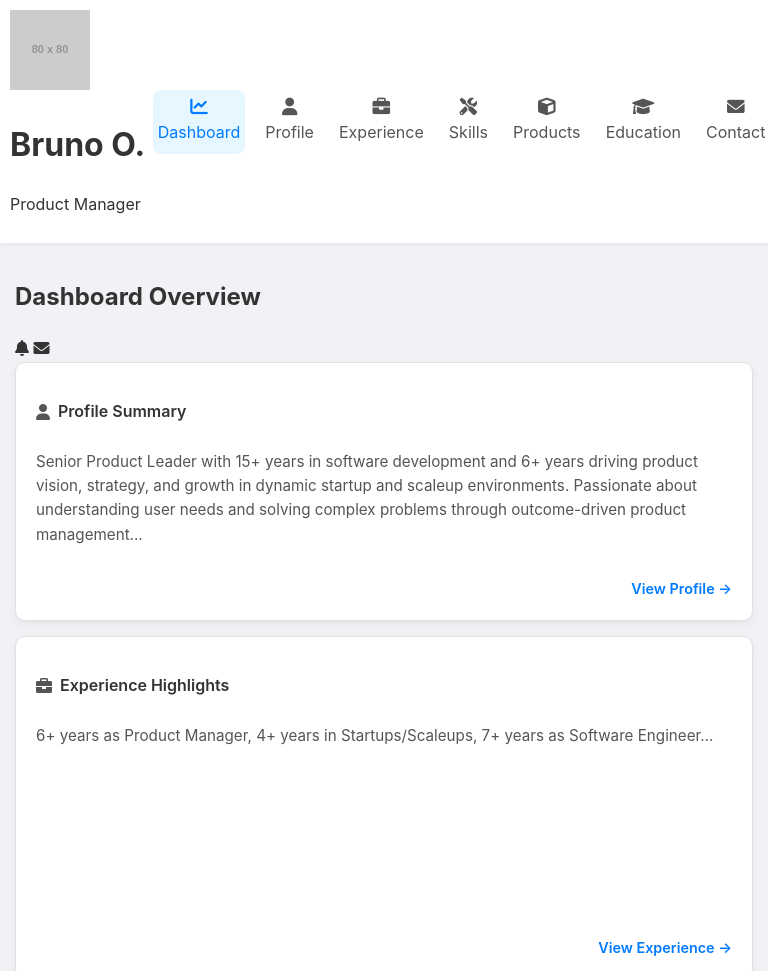
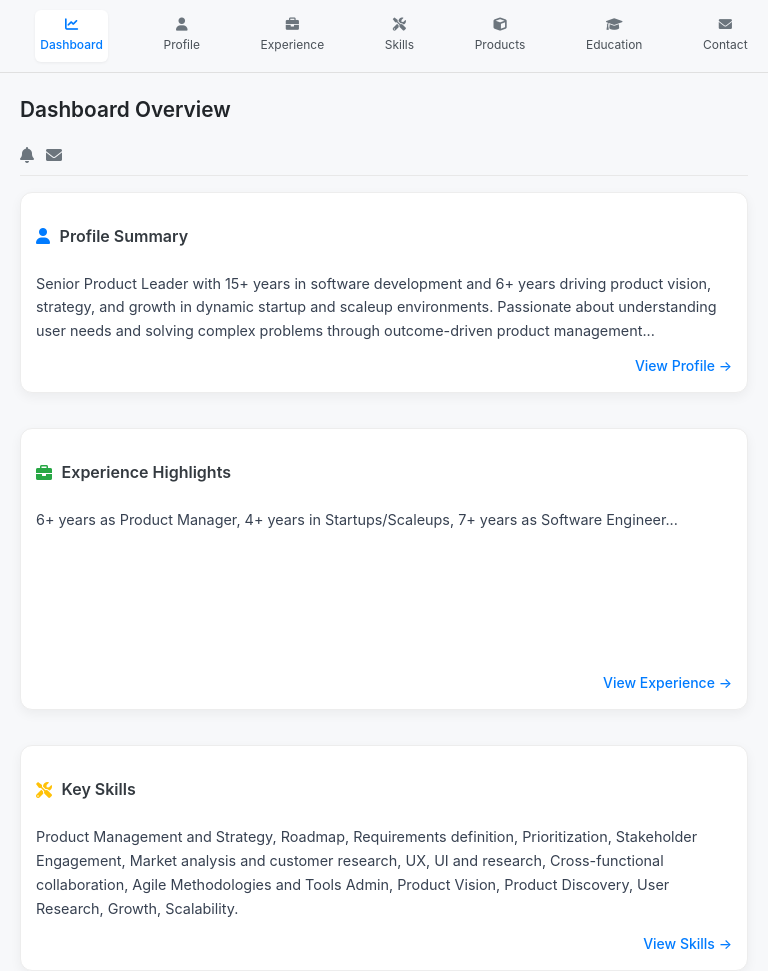
Before and after one commit to bruno-oliveira-io/Bruno.cv, a plain HTML site: page index.html in a window 768 px wide. Shown: the top 971 px of the page. Drawn offline with nearby package versions, Linux system fonts and the light colour scheme; placeholder pictures from the web are drawn by us; a script that the page names is missing.

Commit message:
Update style.css

```diff
--- a/style.css
+++ b/style.css
@@ -1,251 +1,397 @@
-        /* Custom styles for a modern minimalist look inspired by Lightyear dashboard */
+/* style.css */
+/* Baseado na imagem image_b2e711.png e pedido do utilizador */
+
 body {
-            font-family: 'Inter', sans-serif;
+    font-family: 'Inter', -apple-system, BlinkMacSystemFont, "Segoe UI", Roboto, Helvetica, Arial, sans-serif, "Apple Color Emoji", "Segoe UI Emoji", "Segoe UI Symbol";
     line-height: 1.6;
-            color: #333;
-            background-color: #f0f2f5; /* Very light gray background */
+    color: #333333; /* Cor do texto principal */
+    background-color: #F7F8FA; /* Fundo geral da página (cinza muito claro) */
     margin: 0;
     padding: 0;
-            display: flex; /* Use flexbox for main layout */
-            min-height: 100vh; /* Full viewport height */
+    display: flex;
+    min-height: 100vh;
+    overflow: hidden; /* Evita scroll no body quando o conteúdo principal tem scroll */
 }
+
 .sidebar {
-            width: 220px; /* Slightly wider sidebar */
-            background-color: #ffffff; /* White background for sidebar */
-            box-shadow: 2px 0 15px rgba(0, 0, 0, 0.05); /* Softer, wider shadow */
-            padding: 20px;
-            flex-shrink: 0; /* Prevent sidebar from shrinking */
+    width: 240px; /* Largura do sidebar */
+    background-color: #F7F8FA; /* Mesma cor do fundo da página */
+    padding: 25px 15px;
+    flex-shrink: 0; /* Impede que o sidebar encolha */
+    overflow-y: auto; /* Scroll no sidebar se o conteúdo for longo */
+    border-right: 1px solid #E8E8E8; /* Linha separadora subtil */
 }
+
+.profile-summary-sidebar {
+    text-align: center;
+    margin-bottom: 2rem; /* Espaço abaixo do sumário do perfil */
+}
+
+.profile-image {
+    width: 70px; /* Tamanho da imagem de perfil */
+    height: 70px;
+    object-fit: cover;
+    border-radius: 50%; /* Imagem redonda */
+    margin: 0 auto 0.75rem auto; /* Centraliza e adiciona margem inferior */
+    border: 2px solid #FFFFFF; /* Borda branca, destaca-se no fundo cinza */
+    box-shadow: 0 1px 4px rgba(0,0,0,0.08);
+}
+
+.profile-summary-sidebar h1 {
+    color: #212529; /* Cor do nome */
+    font-weight: 600; /* Peso da fonte do nome */
+    font-size: 1.125rem; /* Tamanho da fonte do nome */
+    margin-bottom: 0.25rem;
+}
+
+.profile-summary-sidebar p {
+    color: #6c757d; /* Cor do subtítulo (Product Manager) */
+    font-size: 0.875rem; /* Tamanho do subtítulo */
+}
+
 .sidebar-nav a {
-            display: flex; /* Align icon and text */
-            align-items: center; /* Vertically center */
-            padding: 12px 15px; /* Increased padding */
-            margin-bottom: 8px;
-            color: #555; /* Default text color */
+    display: flex;
+    align-items: center;
+    padding: 10px 18px; /* Espaçamento interno dos links */
+    margin-bottom: 6px; /* Espaço entre links */
+    color: #495057; /* Cor do texto dos links */
     text-decoration: none;
-            border-radius: 8px; /* More rounded corners */
-            transition: background-color 0.2s ease, color 0.2s ease; /* Smooth transitions */
+    border-radius: 6px; /* Cantos arredondados dos links */
+    transition: background-color 0.2s ease, color 0.2s ease;
+    font-size: 0.95em; /* Tamanho da fonte dos links */
 }
+
 .sidebar-nav a i {
-            margin-right: 12px; /* Increased space between icon and text */
-            font-size: 1.1em;
+    margin-right: 12px; /* Espaço entre ícone e texto */
+    width: 20px; /* Largura fixa para alinhar ícones */
+    text-align: center;
+    color: #6c757d; /* Cor dos ícones */
+    font-size: 1.05rem; /* Tamanho dos ícones */
 }
-        .sidebar-nav a:hover,
+
+.sidebar-nav a:hover {
+    background-color: #E9ECEF; /* Fundo do link no hover (cinza mais escuro) */
+    color: #212529; /* Cor do texto do link no hover */
+}
+
 .sidebar-nav a.active {
-            background-color: #e6f7ff; /* Very light blue on hover/active */
-            color: #007bff; /* Primary blue accent color */
+    background-color: #FFFFFF; /* Fundo BRANCO para o item ativo */
+    color: #007bff; /* Cor do texto do item ativo (azul) */
+    font-weight: 500; /* Peso da fonte para o item ativo */
+    box-shadow: 0 1px 3px rgba(0,0,0,0.06); /* Sombra subtil para o item ativo */
 }
+
+.sidebar-nav a.active i {
+    color: #007bff; /* Cor do ícone para o item ativo (azul) */
+}
+
 .main-content-area {
-            flex-grow: 1; /* Allow main content to take remaining space */
-            padding: 30px; /* Increased padding */
-            overflow-y: auto; /* Enable scrolling for main content */
+    flex-grow: 1; /* Ocupa o espaço restante */
+    padding: 30px; /* Espaçamento interno da área de conteúdo */
+    overflow-y: auto; /* Scroll na área de conteúdo se necessário */
+    background-color: #F7F8FA; /* Mesma cor do fundo da página */
 }
-        .content-section {
-            background-color: #fff; /* White background for content cards */
-            padding: 30px; /* Increased padding */
-            margin-bottom: 30px; /* Increased margin */
-            border-radius: 12px; /* More rounded corners */
-            box-shadow: 0 4px 20px rgba(0, 0, 0, 0.05); /* Softer, larger shadow */
-            border: 1px solid #e0e0e0; /* Light gray border */
+
+/* Estilo para os cartões de conteúdo (widgets, Profile, Experience, etc.) */
+.content-card-style {
+    background-color: #FFFFFF; /* FUNDO BRANCO para estes cartões */
+    padding: 25px 30px;
+    margin-bottom: 25px; /* Espaço entre cartões */
+    border-radius: 12px; /* Cantos arredondados (como na imagem de exemplo) */
+    box-shadow: 0 4px 12px rgba(0, 0, 0, 0.05); /* Sombra mais suave e difusa */
+    border: 1px solid #EDEDED; /* Borda muito subtil para os cartões brancos */
 }
-        .section-heading {
-            border-bottom: 1px solid #eee; /* Lighter separator */
-            padding-bottom: 15px; /* Increased padding */
-            margin-bottom: 25px; /* Increased margin */
-            font-size: 1.6em; /* Slightly smaller heading */
-            font-weight: 600; /* Semi-bold */
-            color: #333;
+
+/* Título principal do dashboard (ex: "Dashboard Overview") */
+.dashboard-header {
+    display: flex;
+    justify-content: space-between;
+    align-items: center;
+    padding-bottom: 1rem;
+    margin-bottom: 1.5rem; /* Espaço abaixo do cabeçalho do dashboard */
+    border-bottom: 1px solid #E8E8E8; /* Linha abaixo do título, sobre o fundo cinza da página */
 }
+
+.section-title-main { /* Usado para "Dashboard Overview" */
+    font-size: 1.75rem; /* Tamanho do título principal */
+    font-weight: 600;
+    color: #212529; /* Cor do título */
+    margin: 0; /* Remover margens padrão de h2 se houver */
+}
+
+.top-right-icons {
+    display: flex;
+    align-items: center;
+}
+
+.top-right-icons i {
+    font-size: 1.2rem; /* Tamanho dos ícones */
+    color: #6c757d; /* Cor dos ícones */
+    cursor: pointer;
+    transition: color 0.2s ease;
+    margin-left: 1rem; /* Espaço entre ícones */
+}
+.top-right-icons i:first-child {
+    margin-left: 0;
+}
+.top-right-icons i:hover {
+    color: #007bff; /* Cor dos ícones no hover */
+}
+
+/* Grelha dos widgets */
+.dashboard-widgets {
+    display: grid;
+    grid-template-columns: 1fr; /* Uma coluna por padrão */
+    gap: 25px; /* Espaço entre widgets */
+}
+
+@media (min-width: 768px) { /* Para ecrãs médios (tablets) */
+    .dashboard-widgets {
+        grid-template-columns: repeat(2, minmax(0, 1fr)); /* Duas colunas */
+    }
+}
+
+@media (min-width: 1024px) { /* Para ecrãs largos (desktops) */
+    .dashboard-widgets {
+        grid-template-columns: repeat(3, minmax(0, 1fr)); /* Três colunas */
+    }
+}
+
+.widget-card { /* Estilos adicionais ou overrides para widgets, se necessário */
+    /* Herda o estilo de .content-card-style (fundo branco, padding, etc.) */
+    cursor: pointer;
+    transition: transform 0.2s ease, box-shadow 0.2s ease;
+    display: flex;
+    flex-direction: column;
+    justify-content: space-between;
+}
+.widget-card:hover {
+     transform: translateY(-4px); /* Efeito de elevação no hover */
+     box-shadow: 0 6px 16px rgba(0, 0, 0, 0.07); /* Sombra mais pronunciada no hover */
+}
+
+.widget-card h3 {
+    font-size: 1.05rem; /* Tamanho do título do widget */
+    font-weight: 600;
+    color: #343A40;
+    margin-bottom: 0.75rem;
+    display: flex;
+    align-items: center;
+}
+.widget-card h3 i { /* Ícones dentro dos títulos dos widgets */
+    margin-right: 0.6rem; /* Espaço à direita do ícone */
+    font-size: 1rem; /* Tamanho do ícone no título do widget */
+    /* Cores específicas dos ícones (icon-blue, icon-green, etc.) */
+}
+.icon-blue { color: #007bff; }
+.icon-green { color: #28a745; }
+.icon-yellow { color: #ffc107; }
+.icon-red { color: #dc3545; }
+.icon-purple { color: #6f42c1; }
+.icon-indigo { color: #6610f2; }
+
+
+.widget-card p {
+    font-size: 0.875rem;
+    color: #495057; /* Cor do texto de parágrafo nos widgets */
+    line-height: 1.5;
+    flex-grow: 1; /* Para que o parágrafo ocupe espaço e alinhe o link em baixo */
+    margin-bottom: 1rem; /* Espaço antes do link "View X" */
+}
+.widget-link {
+    margin-top: auto; /* Empurra o link para o fundo do widget */
+    text-align: right;
+    font-size: 0.875rem;
+    color: #007bff; /* Cor dos links "View X" */
+    font-weight: 500;
+    text-decoration: none;
+}
+.widget-link:hover {
+    text-decoration: underline;
+}
+
+.widget-chart-container {
+    margin-top: 1rem;
+    display: flex;
+    justify-content: center;
+    align-items: center;
+    max-width: 100%;
+    height: 150px; /* Altura fixa para o container do gráfico */
+    align-self: center;
+}
+.widget-chart-container canvas {
+    max-width: 100%;
+    max-height: 100%;
+}
+
+
+/* Estilos para títulos e conteúdo dentro dos cartões brancos (Profile, Experience, etc.) */
+.section-title-card { /* Títulos como "Profile", "Experience" */
+    font-size: 1.5rem;
+    font-weight: 600;
+    color: #212529;
+    border-bottom: 1px solid #E8E8E8; /* Linha abaixo do título, sobre o fundo branco */
+    padding-bottom: 0.75rem;
+    margin-bottom: 1.25rem;
+}
+
+.card-subtitle { /* Subtítulos como "Experience Summary", "Education" */
+    font-size: 1.2rem;
+    font-weight: 600;
+    color: #343A40;
+    margin-top: 1.5rem;
+    margin-bottom: 0.75rem;
+}
+
+.content-card-style p,
+.content-card-style li {
+    color: #374151;
+    font-size: 0.95rem; /* Tamanho do texto geral nos cartões */
+    line-height: 1.65;
+}
+.content-card-style ul {
+    list-style: disc;
+    margin-left: 1.25rem; /* Recuo da lista */
+    padding-left: 0.5rem; /* Espaço adicional para os marcadores */
+}
+.content-card-style li {
+    margin-bottom: 0.5rem; /* Espaço entre itens da lista */
+}
+.content-card-style a { /* Links dentro do conteúdo dos cartões */
+    color: #007bff;
+    text-decoration: none;
+}
+.content-card-style a:hover {
+    text-decoration: underline;
+}
+.card-paragraph-margin { /* Para o parágrafo específico em Education */
+    margin-bottom: 1.5rem !important;
+}
+
+
+/* Estilos para secção de Experience */
 .experience-item {
-            margin-bottom: 25px; /* Increased margin */
-            padding-bottom: 20px; /* Increased padding */
-            border-bottom: 1px solid #eee; /* Solid, lighter separator */
+    margin-bottom: 1.5rem;
+    padding-bottom: 1.5rem;
+    border-bottom: 1px solid #E8E8E8; /* Separador entre itens de experiência */
 }
 .experience-item:last-child {
-            border-bottom: none; /* No border for the last item */
+    border-bottom: none;
     margin-bottom: 0;
     padding-bottom: 0;
 }
 .job-title {
-            font-weight: 600; /* Semi-bold */
-            color: #333;
-            font-size: 1.1em; /* Slightly larger */
+    font-weight: 600;
+    color: #343A40; /* Cor dos títulos de cargo */
+    font-size: 1.1rem;
+    margin-bottom: 0.15rem;
 }
 .company-name {
-            font-style: normal; /* Remove italic */
-            color: #666;
-            font-size: 1em;
-            margin-top: 4px;
+    color: #555; /* Cor do nome da empresa */
+    font-style: italic;
+    font-size: 1rem;
+    margin-bottom: 0.15rem;
 }
 .dates {
-            color: #777;
-            font-size: 0.9em;
-            margin-bottom: 12px; /* Increased margin */
-            display: block; /* Ensure dates are on their own line */
-        }
-        ul {
-            list-style: disc;
-            margin-left: 20px;
-            padding-left: 0;
-        }
-        li {
-            margin-bottom: 10px; /* Increased margin */
-            color: #555;
-        }
-        .profile-image-small {
-            width: 60px; /* Smaller image for sidebar */
-            height: 60px;
-            border-radius: 50%;
-            object-fit: cover;
-            margin-bottom: 15px;
-            border: 2px solid #eee;
-        }
-
-        /* Dashboard Specific Styles - Modern Minimalist */
-        .dashboard-widgets {
-            display: grid;
-            grid-template-columns: repeat(auto-fit, minmax(280px, 1fr)); /* Slightly wider widgets */
-            gap: 25px; /* Increased space between widgets */
-        }
-        .widget-card {
-            background-color: #ffffff; /* White background for widgets */
-            padding: 25px; /* Increased padding */
-            border-radius: 10px; /* Rounded corners */
-            box-shadow: 0 3px 10px rgba(0, 0, 0, 0.06); /* Softer shadow */
-            cursor: pointer; /* Indicate clickable */
-            transition: transform 0.2s ease, box-shadow 0.2s ease, border-color 0.2s ease; /* Smooth transitions */
-            display: flex; /* Flex for content alignment */
-            flex-direction: column;
-            justify-content: space-between; /* Space out content */
-            border: 1px solid #e0e0e0; /* Subtle border */
-        }
-         .widget-card:hover {
-             transform: translateY(-5px); /* Lift effect on hover */
-             box-shadow: 0 6px 20px rgba(0, 0, 0, 0.1); /* More prominent shadow on hover */
-             border-color: #c3dafe; /* Light blue border on hover */
-         }
-        .widget-card h3 {
-            font-size: 1em; /* Smaller heading */
-            font-weight: 600; /* Semi-bold */
-            color: #333; /* Black color for widget titles */
-            margin-bottom: 10px; /* Adjusted margin */
-             display: flex;
-             align-items: center;
-        }
-         .widget-card h3 i {
-             margin-right: 8px; /* Adjusted margin */
-             color: #555; /* Icon color slightly lighter than text */
-         }
-        .widget-card p {
-            font-size: 0.95em; /* Slightly smaller text */
-            color: #555;
-            flex-grow: 1; /* Allow paragraph to take space */
-        }
-         .widget-link {
-             margin-top: 15px; /* Adjusted margin */
-             text-align: right;
-             font-size: 0.9em;
-             color: #007bff; /* Link color matches accent */
-             font-weight: 600; /* Semi-bold */
-             text-decoration: none; /* No underline by default */
-             transition: text-decoration 0.2s ease;
-         }
-         .widget-link:hover {
-             text-decoration: underline; /* Underline on hover */
-         }
-
-        /* Chart Container Styling */
-        .chart-container {
-            background-color: #ffffff;
-            padding: 25px;
-            border-radius: 10px;
-            box-shadow: 0 3px 10px rgba(0, 0, 0, 0.06);
-            border: 1px solid #e0e0e0;
-            margin-bottom: 25px;
-            display: flex; /* Use flexbox for chart container */
-            justify-content: center; /* Center the chart */
-            align-items: center;
-            /* Added max-width and height for smaller chart */
-            max-width: 300px; /* Max width for the chart container */
-            height: 300px; /* Fixed height for the chart container */
-            margin-left: auto; /* Center the chart container if it's smaller than grid cell */
-            margin-right: auto;
-        }
-        .chart-container h3 {
-            font-size: 1.1em; /* Smaller chart title */
-            font-weight: 600;
-            color: #333;
-            margin-bottom: 15px;
-            text-align: center; /* Center chart title */
-            width: 100%; /* Ensure title takes full width */
-        }
-         .chart-canvas {
-             max-height: 250px; /* Max height for the canvas itself */
-             max-width: 250px; /* Max width for the canvas itself */
+    color: #777; /* Cor das datas */
+    font-size: 0.85rem;
+    margin-bottom: 0.75rem;
+    display: block;
 }
 
 
-        /* Hide content sections by default, except the dashboard */
-        .content-section:not(#dashboard-section) {
-            display: none;
-        }
-
+/* Media Queries para Responsividade */
 @media (max-width: 768px) {
     body {
-                flex-direction: column; /* Stack sidebar and main content on small screens */
+        flex-direction: column; /* Empilha sidebar e conteúdo */
     }
     .sidebar {
-                width: 100%; /* Full width sidebar */
-                box-shadow: 0 2px 5px rgba(0, 0, 0, 0.05); /* Shadow at the bottom */
+        width: 100%;
+        box-shadow: 0 1px 3px rgba(0,0,0,0.05);
         padding: 10px;
-                display: flex; /* Use flex for horizontal layout on small screens */
-                justify-content: space-around; /* Distribute nav items */
+        display: flex; /* Nav items em linha */
+        justify-content: space-around;
         align-items: center;
+        border-right: none;
+        border-bottom: 1px solid #E0E0E0;
+        /* background-color: #F7F8FA; já herdado */
     }
     .sidebar-nav {
-                 display: flex; /* Ensure nav items are in a row */
-                 flex-grow: 1; /* Allow nav to take space */
-                 justify-content: space-around; /* Distribute items evenly */
+        display: flex;
+        flex-grow: 1;
+        justify-content: space-around;
     }
     .sidebar-nav a {
-                flex-direction: column; /* Stack icon and text */
+        flex-direction: column; /* Ícone em cima do texto */
         padding: 8px 5px;
         margin-bottom: 0;
         text-align: center;
+        font-size: 0.75em; /* Texto menor na nav mobile */
+    }
+    .sidebar-nav a.active {
+         background-color: #FFFFFF; /* Fundo do item ativo em mobile */
+         border-radius: 6px;
     }
     .sidebar-nav a i {
-                 margin-right: 0; /* Remove margin */
-                 margin-bottom: 5px; /* Add space below icon */
+        margin-right: 0;
+        margin-bottom: 4px; /* Espaço entre ícone e texto */
+        font-size: 1.1em; /* Ícones um pouco menores */
     }
-            .profile-image-small {
-                display: none; /* Hide small image in mobile nav */
+    .profile-summary-sidebar { display: none; } /* Oculta sumário do perfil no sidebar em mobile */
+
+    .main-content-area {
+        padding: 20px; /* Menos padding em mobile */
+        /* background-color: #F7F8FA; já herdado */
     }
-            .main-content-area {
-                padding: 15px; /* Adjusted padding */
+    .content-card-style {
+        padding: 20px; /* Menos padding nos cartões em mobile */
+        margin-bottom: 20px;
+        /* background-color: #FFFFFF; já herdado */
     }
-             .content-section {
-                 padding: 20px; /* Adjusted padding */
-                 margin-bottom: 20px;
+    .section-title-main,
+    .section-title-card {
+        font-size: 1.3rem; /* Títulos menores em mobile */
+        margin-bottom: 1rem;
+        padding-bottom: 0.5rem;
     }
-             .section-heading {
-                 font-size: 1.5em; /* Adjusted size */
-                 margin-bottom: 20px;
+    .dashboard-header {
+        flex-direction: column; /* Título e ícones empilhados */
+        align-items: flex-start;
+        margin-bottom: 1rem;
+        padding-bottom: 0.75rem;
     }
+    .dashboard-header .section-title-main {
+        margin-bottom: 0.75rem; /* Espaço entre título e ícones quando empilhados */
+    }
+
     .dashboard-widgets {
-                 grid-template-columns: 1fr; /* Single column on small screens */
-                 gap: 15px; /* Adjusted gap */
+        grid-template-columns: 1fr; /* Uma coluna sempre em mobile */
+        gap: 15px;
     }
     .widget-card {
-                 padding: 20px; /* Adjusted padding */
+        padding: 15px;
     }
-             .chart-container {
-                 padding: 20px;
-                 margin-bottom: 20px;
-                 max-width: 100%; /* Full width on small screens */
-                 height: auto; /* Auto height on small screens */
+    .widget-card h3 {
+        font-size: 1rem;
+        margin-bottom: 0.5rem;
     }
-              .chart-canvas {
-                 max-height: 200px; /* Smaller max height on small screens */
-                 max-width: 100%; /* Full width on small screens */
+    .widget-card p {
+       font-size: 0.8rem;
+       margin-bottom: 0.75rem;
+    }
+    .widget-chart-container {
+        margin-top: 0.5rem;
+        height: 120px; /* Gráfico menor em mobile */
+    }
+    .top-right-icons i {
+        font-size: 1rem;
+        margin-left: 0.75rem;
+    }
+    .card-subtitle {
+        font-size: 1.1rem;
+    }
+    .content-card-style p,
+    .content-card-style li {
+        font-size: 0.9rem;
     }
 }
```
Lines whose indentation alone changed are shown as unchanged.
